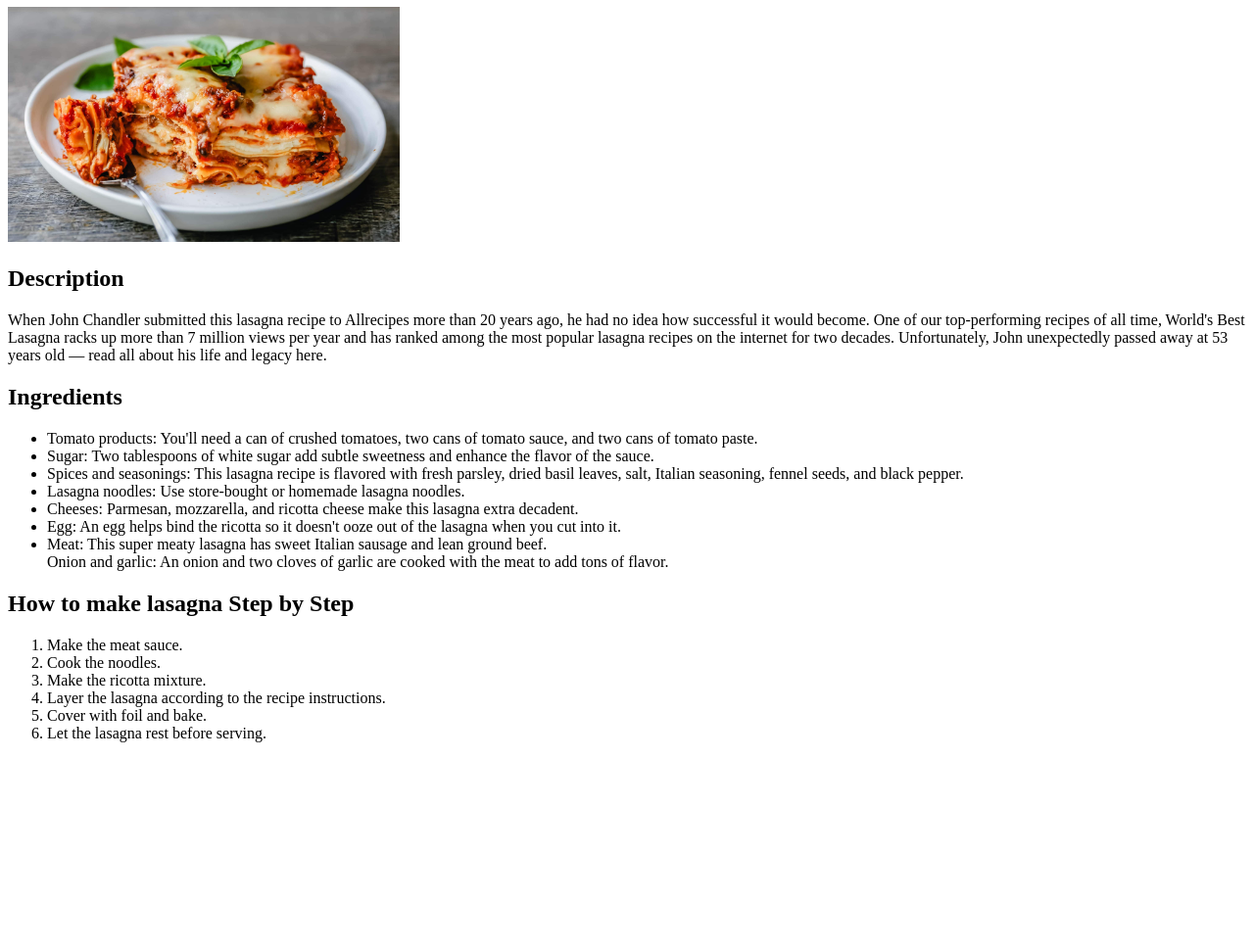
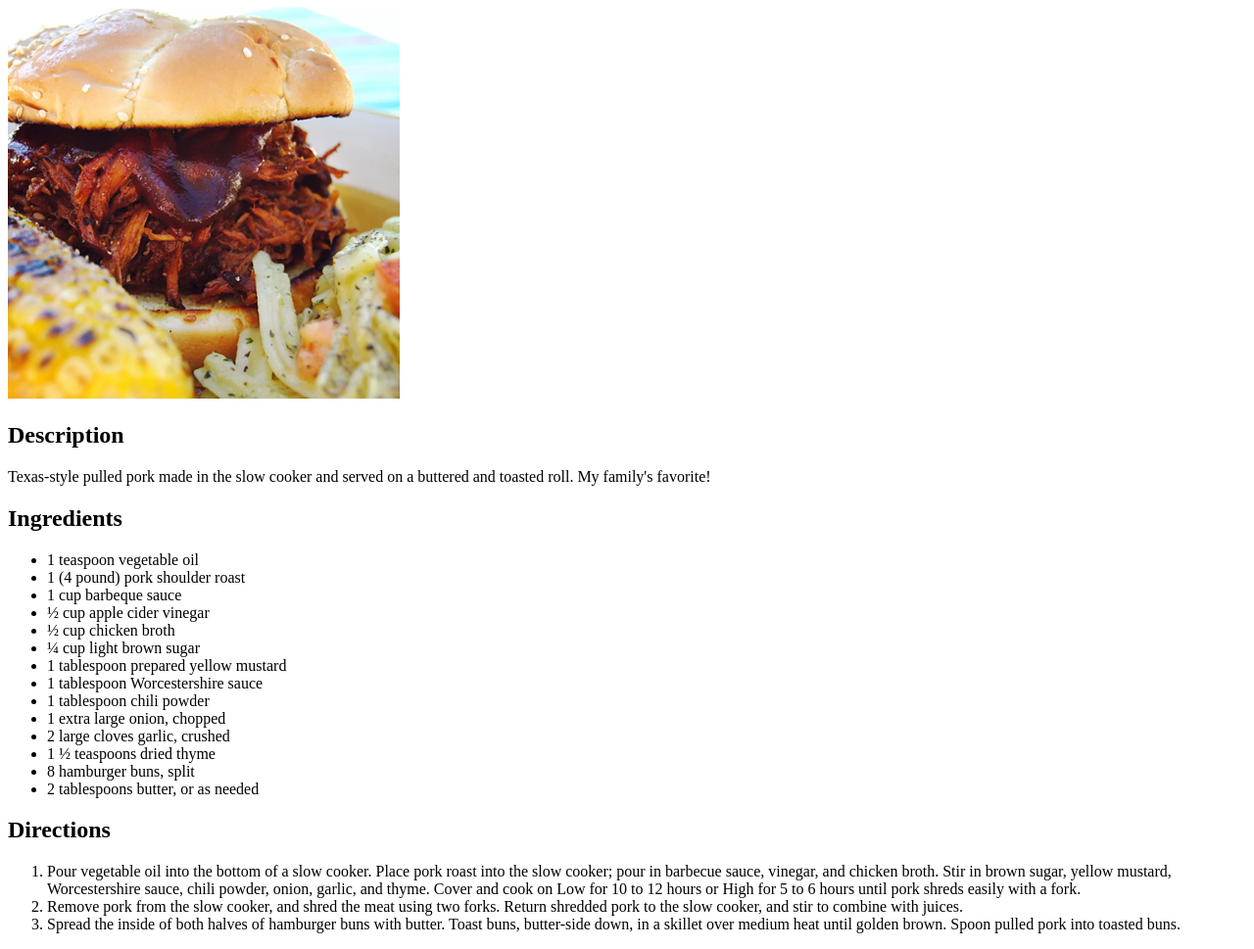
Before and after one commit to NomiBobby/odin-recipes, a plain HTML site: page recipes/sandwich.html in a window 1280 px wide. Shown: the part 73-1042 px from the top of the page at 98% size. Before the commit the page ends 847 px from the top, so only its background shows below. Drawn offline with Linux system fonts and the light colour scheme.

Commit message:
two more recipes webpage

```diff
--- a/recipes/sandwich.html
+++ b/recipes/sandwich.html
@@ -3,32 +3,36 @@
 <html lang="en">
     <head>
         <meta charset="UTF-8">
-        <title>Sandwich</title>
+        <title>Slow Cooker Texas Pulled Pork</title>
     </head>
     <body>
-        <h1>Lasagna</h1>
-        <img src="../images/lasagna.jpeg" width="400" height=auto>
+        <h1>Slow Cooker Texas Pulled Pork</h1>
+        <img src="../images/sanwich.webp" width="400" height=auto>
             <h2>Description</h2>
-            <p>When John Chandler submitted this lasagna recipe to Allrecipes more than 20 years ago, he had no idea how successful it would become. One of our top-performing recipes of all time, World's Best Lasagna racks up more than 7 million views per year and has ranked among the most popular lasagna recipes on the internet for two decades. Unfortunately, John unexpectedly passed away at 53 years old — read all about his life and legacy here.</p>
+            <p>Texas-style pulled pork made in the slow cooker and served on a buttered and toasted roll. My family's favorite!
+            </p>
             <h2>Ingredients</h2>
             <ul>
-                <li>Tomato products: You'll need a can of crushed tomatoes, two cans of tomato sauce, and two cans of tomato paste.</li>
-                <li>Sugar: Two tablespoons of white sugar add subtle sweetness and enhance the flavor of the sauce.</li>
-                <li>Spices and seasonings: This lasagna recipe is flavored with fresh parsley, dried basil leaves, salt, Italian seasoning, fennel seeds, and black pepper.</li>
-                <li>Lasagna noodles: Use store-bought or homemade lasagna noodles.</li>
-                <li>Cheeses: Parmesan, mozzarella, and ricotta cheese make this lasagna extra decadent.</li>
-                <li>Egg: An egg helps bind the ricotta so it doesn't ooze out of the lasagna when you cut into it.</li>
-                <li>Meat: This super meaty lasagna has sweet Italian sausage and lean ground beef.</li>
-                Onion and garlic: An onion and two cloves of garlic are cooked with the meat to add tons of flavor.
+                <li>1 teaspoon vegetable oil</li>
+                <li>1 (4 pound) pork shoulder roast</li>
+                <li>1 cup barbeque sauce</li>
+                <li>½ cup apple cider vinegar</li>
+                <li>½ cup chicken broth</li>
+                <li>¼ cup light brown sugar</li>
+                <li>1 tablespoon prepared yellow mustard</li>
+                <li>1 tablespoon Worcestershire sauce</li>
+                <li>1 tablespoon chili powder</li>
+                <li>1 extra large onion, chopped</li>
+                <li>2 large cloves garlic, crushed</li>
+                <li>1 ½ teaspoons dried thyme</li>
+                <li>8 hamburger buns, split</li>
+                <li>2 tablespoons butter, or as needed</li>
             </ul>
-            <h2>How to make lasagna Step by Step</h2>
+            <h2>Directions</h2>
             <ol>
-                <li>Make the meat sauce.</li>
-                <li>Cook the noodles.</li>
-                <li>Make the ricotta mixture.</li>
-                <li>Layer the lasagna according to the recipe instructions.</li>
-                <li>Cover with foil and bake.</li>
-                <li>Let the lasagna rest before serving.</li>
+                <li>Pour vegetable oil into the bottom of a slow cooker. Place pork roast into the slow cooker; pour in barbecue sauce, vinegar, and chicken broth. Stir in brown sugar, yellow mustard, Worcestershire sauce, chili powder, onion, garlic, and thyme. Cover and cook on Low for 10 to 12 hours or High for 5 to 6 hours until pork shreds easily with a fork.</li>
+                <li>Remove pork from the slow cooker, and shred the meat using two forks. Return shredded pork to the slow cooker, and stir to combine with juices.</li>
+                <li>Spread the inside of both halves of hamburger buns with butter. Toast buns, butter-side down, in a skillet over medium heat until golden brown. Spoon pulled pork into toasted buns.</li>
             </ol>
     </body>
 </html>
```
Also changed, not shown: recipes/shit.html (added, +29 -0 lines).
